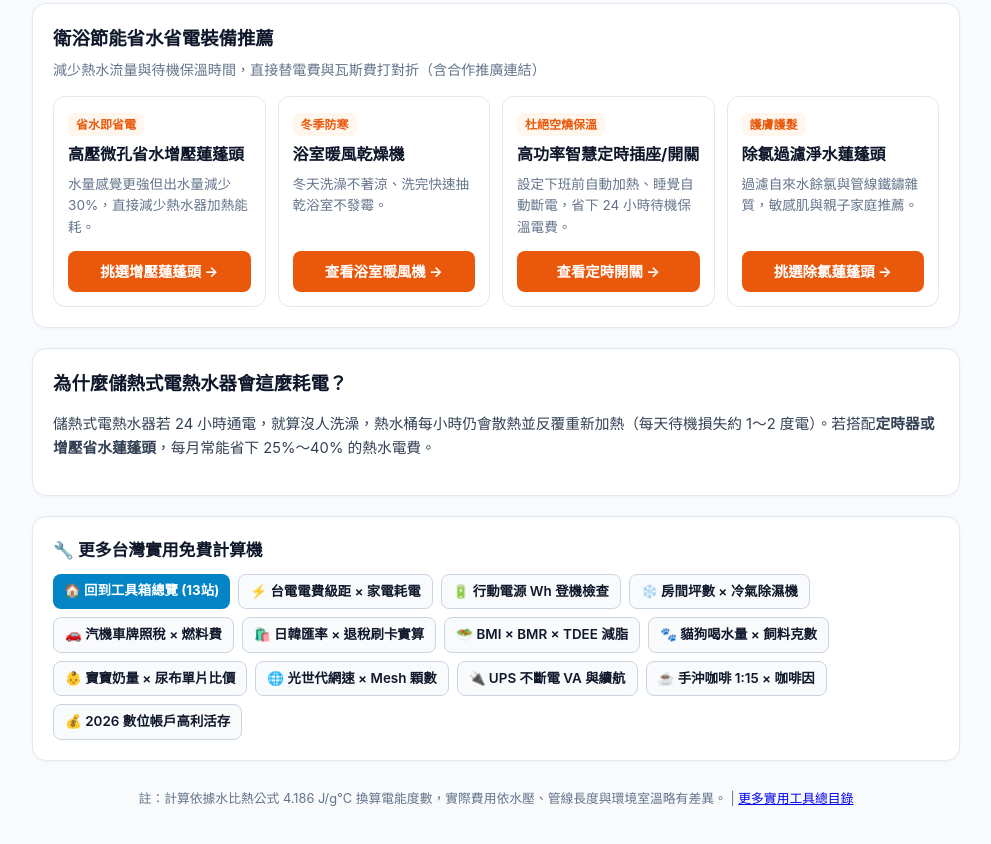
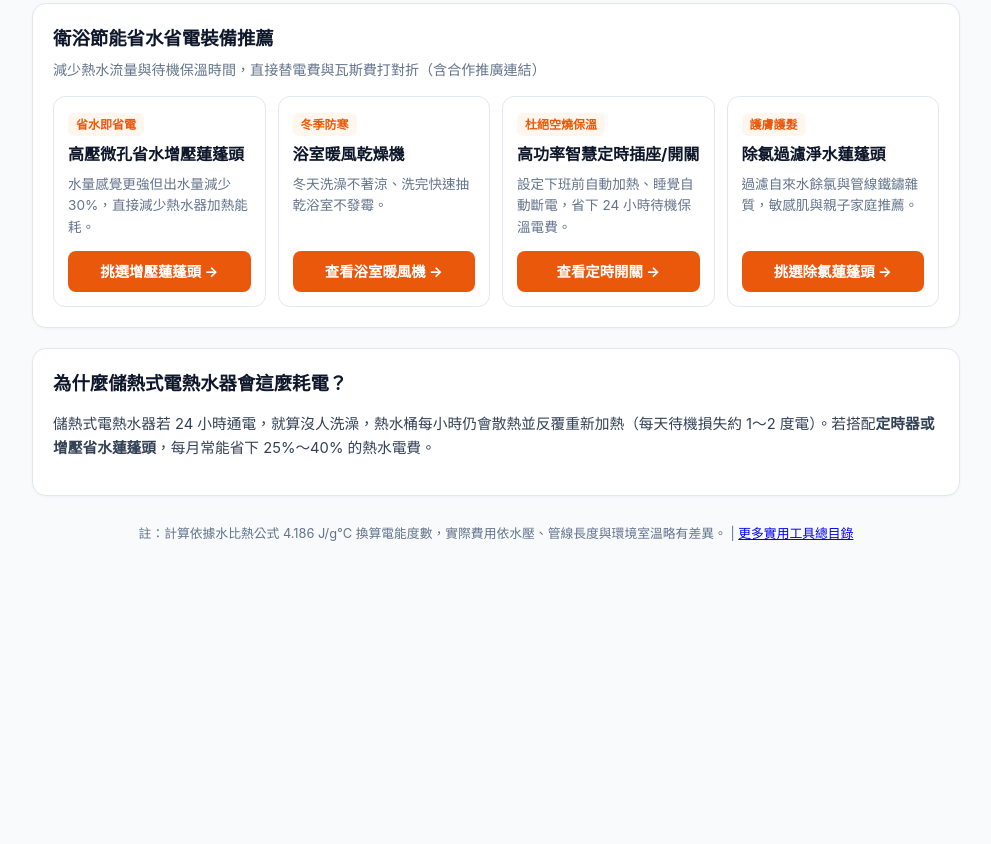
Before and after one commit to jimmycmhsieh0801-cloud/tw-water-heater-calc, a plain HTML site: page index.html in a window 1280 px wide. Shown: the part 492-1336 px from the top of the page, without its empty margins (144-1135 px from the left). After the commit the page ends 1097 px from the top, so only its background shows below. Drawn offline with Linux system fonts and the light colour scheme.

```diff
--- a/index.html
+++ b/index.html
@@ -165,27 +165,7 @@
     </article>
 
 
-    <!-- CROSS_LINK_MATRIX_START -->
-    <section class="card" style="margin-top:20px;">
-      <h2 style="font-size:1.05rem;margin:0 0 10px;color:#0f172a;">🔧 更多台灣實用免費計算機</h2>
-      <div style="display:flex;flex-wrap:wrap;gap:8px;">
-        <a href="https://jimmycmhsieh0801-cloud.github.io/" style="display:inline-block;padding:6px 11px;border-radius:8px;background:#0284c7;color:#fff;text-decoration:none;font-size:0.84rem;font-weight:700;">🏠 回到工具箱總覽 (13站)</a>
-        <a href="https://jimmycmhsieh0801-cloud.github.io/tw-power-calc/" style="display:inline-block;padding:6px 11px;border-radius:8px;border:1px solid #cbd5e1;background:#f8fafc;color:#0f172a;text-decoration:none;font-size:0.84rem;font-weight:600;">⚡ 台電電費級距 × 家電耗電</a>
-        <a href="https://jimmycmhsieh0801-cloud.github.io/tw-travel-power-calc/" style="display:inline-block;padding:6px 11px;border-radius:8px;border:1px solid #cbd5e1;background:#f8fafc;color:#0f172a;text-decoration:none;font-size:0.84rem;font-weight:600;">🔋 行動電源 Wh 登機檢查</a>
-        <a href="https://jimmycmhsieh0801-cloud.github.io/tw-room-sizing-calc/" style="display:inline-block;padding:6px 11px;border-radius:8px;border:1px solid #cbd5e1;background:#f8fafc;color:#0f172a;text-decoration:none;font-size:0.84rem;font-weight:600;">❄️ 房間坪數 × 冷氣除濕機</a>
-        <a href="https://jimmycmhsieh0801-cloud.github.io/tw-vehicle-tax-calc/" style="display:inline-block;padding:6px 11px;border-radius:8px;border:1px solid #cbd5e1;background:#f8fafc;color:#0f172a;text-decoration:none;font-size:0.84rem;font-weight:600;">🚗 汽機車牌照稅 × 燃料費</a>
-        <a href="https://jimmycmhsieh0801-cloud.github.io/tw-travel-tax-calc/" style="display:inline-block;padding:6px 11px;border-radius:8px;border:1px solid #cbd5e1;background:#f8fafc;color:#0f172a;text-decoration:none;font-size:0.84rem;font-weight:600;">🛍️ 日韓匯率 × 退稅刷卡實算</a>
-        <a href="https://jimmycmhsieh0801-cloud.github.io/tw-bmi-tdee-calc/" style="display:inline-block;padding:6px 11px;border-radius:8px;border:1px solid #cbd5e1;background:#f8fafc;color:#0f172a;text-decoration:none;font-size:0.84rem;font-weight:600;">🥗 BMI × BMR × TDEE 減脂</a>
-        <a href="https://jimmycmhsieh0801-cloud.github.io/tw-pet-cost-calc/" style="display:inline-block;padding:6px 11px;border-radius:8px;border:1px solid #cbd5e1;background:#f8fafc;color:#0f172a;text-decoration:none;font-size:0.84rem;font-weight:600;">🐾 貓狗喝水量 × 飼料克數</a>
-        <a href="https://jimmycmhsieh0801-cloud.github.io/tw-baby-calc/" style="display:inline-block;padding:6px 11px;border-radius:8px;border:1px solid #cbd5e1;background:#f8fafc;color:#0f172a;text-decoration:none;font-size:0.84rem;font-weight:600;">👶 寶寶奶量 × 尿布單片比價</a>
-        <a href="https://jimmycmhsieh0801-cloud.github.io/tw-router-cable-calc/" style="display:inline-block;padding:6px 11px;border-radius:8px;border:1px solid #cbd5e1;background:#f8fafc;color:#0f172a;text-decoration:none;font-size:0.84rem;font-weight:600;">🌐 光世代網速 × Mesh 顆數</a>
-        <a href="https://jimmycmhsieh0801-cloud.github.io/tw-ups-nas-calc/" style="display:inline-block;padding:6px 11px;border-radius:8px;border:1px solid #cbd5e1;background:#f8fafc;color:#0f172a;text-decoration:none;font-size:0.84rem;font-weight:600;">🔌 UPS 不斷電 VA 與續航</a>
-        <a href="https://jimmycmhsieh0801-cloud.github.io/tw-coffee-brew-calc/" style="display:inline-block;padding:6px 11px;border-radius:8px;border:1px solid #cbd5e1;background:#f8fafc;color:#0f172a;text-decoration:none;font-size:0.84rem;font-weight:600;">☕ 手沖咖啡 1:15 × 咖啡因</a>
-        <a href="https://jimmycmhsieh0801-cloud.github.io/tw-bank-interest-calc/" style="display:inline-block;padding:6px 11px;border-radius:8px;border:1px solid #cbd5e1;background:#f8fafc;color:#0f172a;text-decoration:none;font-size:0.84rem;font-weight:600;">💰 2026 數位帳戶高利活存</a>
-      </div>
-    </section>
-    <!-- CROSS_LINK_MATRIX_END -->
-    <footer>
+        <footer>
       <p>註：計算依據水比熱公式 4.186 J/g°C 換算電能度數，實際費用依水壓、管線長度與環境室溫略有差異。 | <a href="https://jimmycmhsieh0801-cloud.github.io/">更多實用工具總目錄</a></p>
     </footer>
   </div>
```
